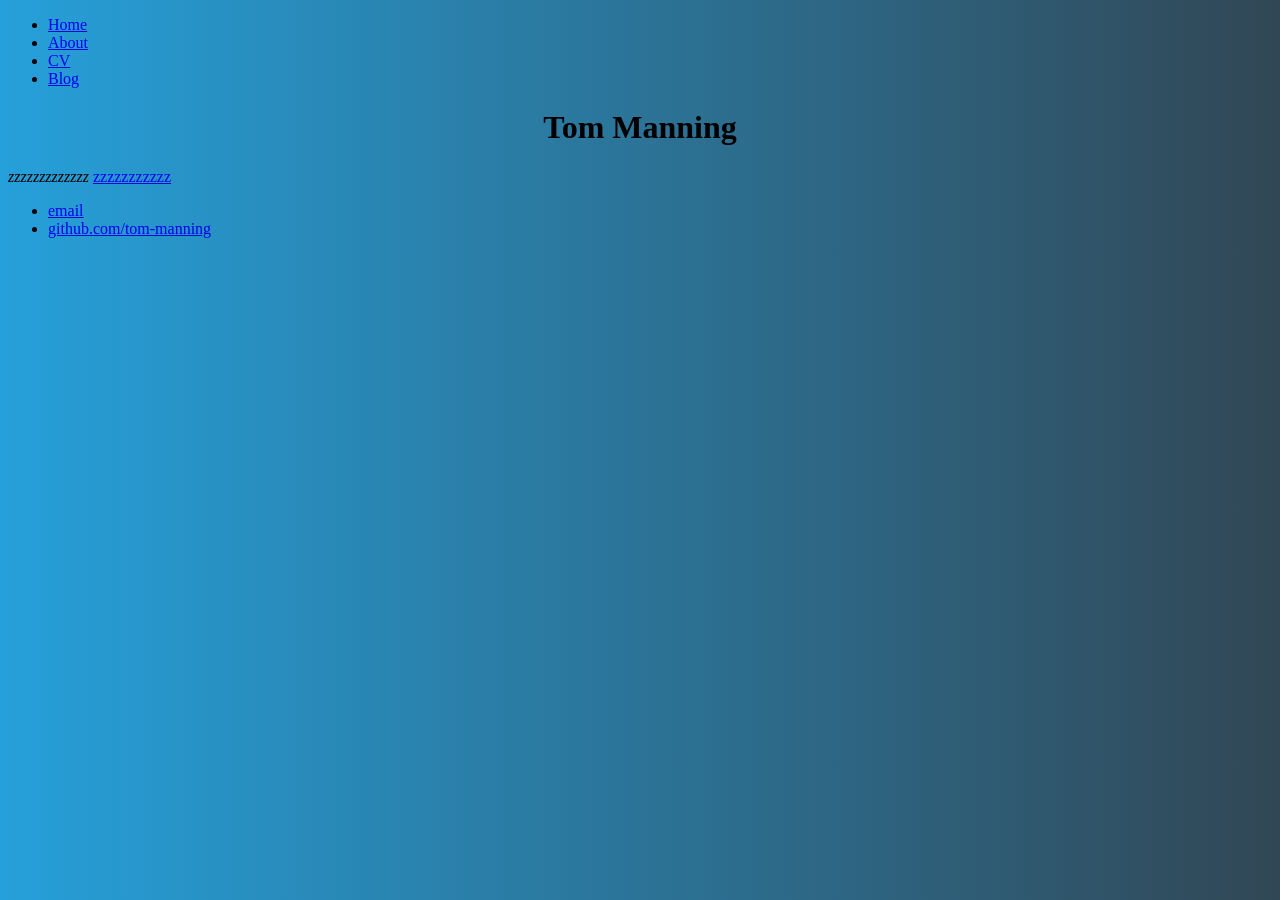
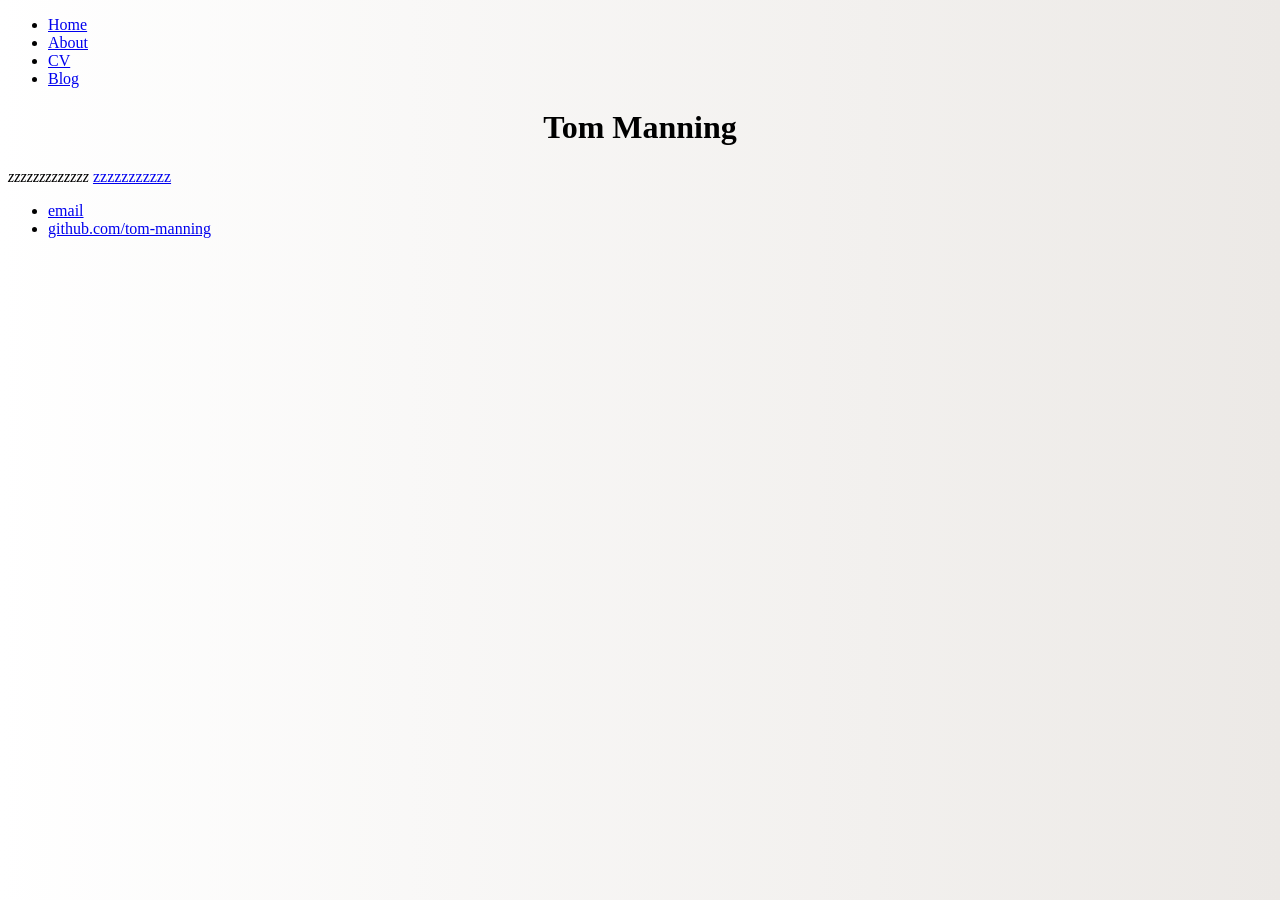
Before and after one commit to tom-manning/oldsite, a Jekyll site: the page built from index.html, in a window 1280 px wide. Built offline with Jekyll 4.4.1, drawn with Linux system fonts in a browser that asks for light colours.

Commit message:
changed gradient

```diff
--- a/css/main.css
+++ b/css/main.css
@@ -1,7 +1,7 @@
 body {
-background: #314755; /* fallback for old browsers */
-background: -webkit-linear-gradient(to left, #314755 , #26a0da); /* Chrome 10-25, Safari 5.1-6 */
-background: linear-gradient(to left, #314755 , #26a0da); /* W3C, IE 10+/ Edge, Firefox 16+, Chrome 26+, Opera 12+, Safari 7+ */
+ background: #ECE9E6; /* fallback for old browsers */
+ background: -webkit-linear-gradient(to left, #ECE9E6 , #FFFFFF); /* Chrome 10-25, Safari 5.1-6 */
+ background: linear-gradient(to left, #ECE9E6 , #FFFFFF); /* W3C, IE 10+/ Edge, Firefox 16+, Chrome 26+, Opera 12+, Safari 7+ */
  }
 
 h1 {
```
